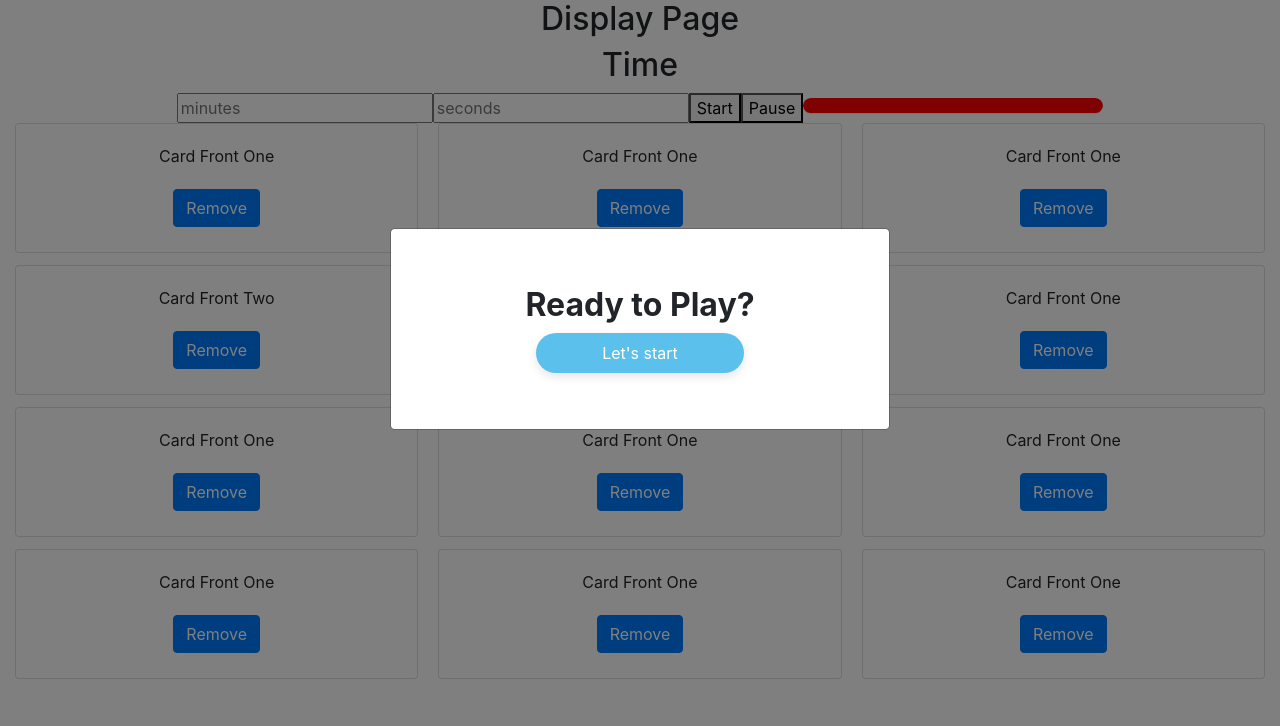
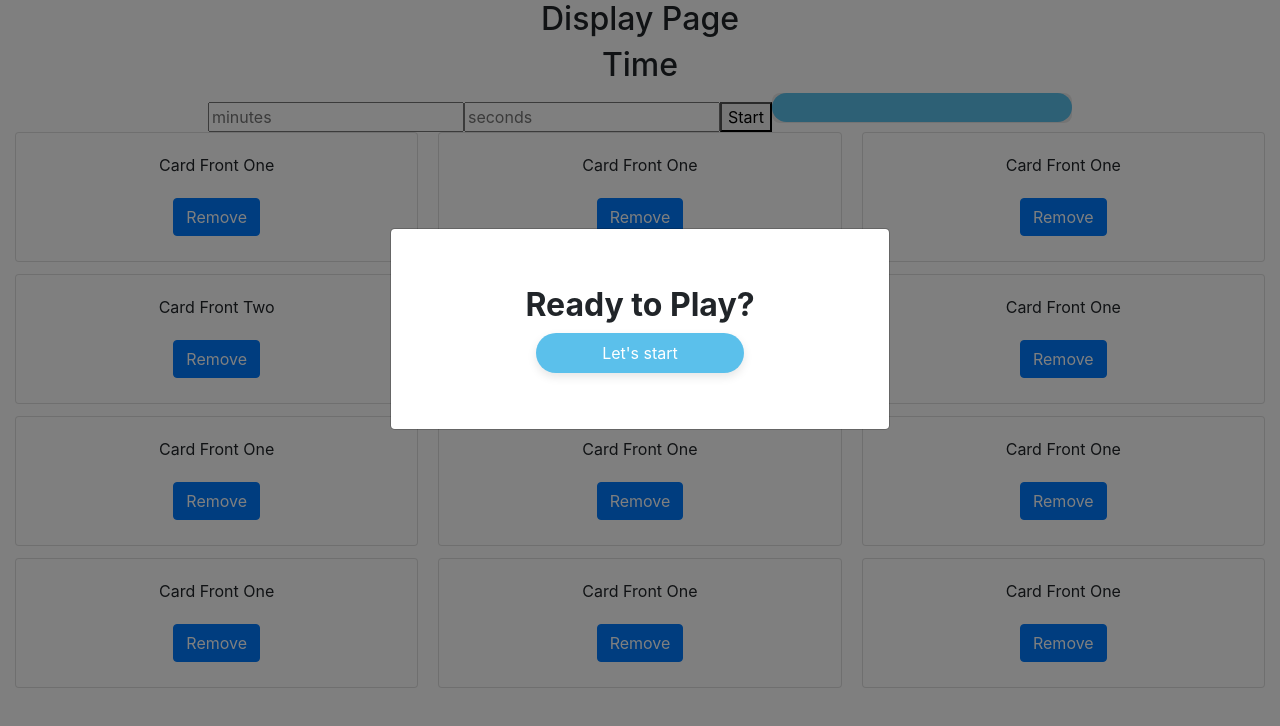
Before and after one commit to cortezd334/tacherspet, a React (Create React App) app in the folder teacherspet-frontend/: page /present in a window 1280 px wide. Shown: the top 726 px of the page. Built offline with nearby package versions, Linux system fonts and the light colour scheme.

Commit message:
button toggle

```diff
--- a/teacherspet-frontend/src/components/Timer.js
+++ b/teacherspet-frontend/src/components/Timer.js
@@ -4,6 +4,7 @@ const Timer = ({ start }) => {
 
     const [remainder, setRemainder] = useState(0)
     const [after, setAfter] = useState(0)
+    const [play, setPlay] = useState(false)
 
     let prog = (remainder/start) * 300
     let newProg = (after/start) * 300
@@ -12,6 +13,7 @@ const Timer = ({ start }) => {
     const handleClick = () => {
 
         setRemainder(start)
+        setPlay(true)
 
         if(after > 0) {
             time = setInterval(() => {
@@ -28,17 +30,22 @@ const Timer = ({ start }) => {
 
     const clickHandler = () => {
         setAfter(remainder)
+        setPlay(false)
     }
+
+    console.log(remainder)
+    console.log('after', after)
+    console.log('play', play)
 
     return (
         <>
+        {/* <button onClick={handleClick}>Start</button>
+        <button onClick={clickHandler}>Pause</button> */}
+            {play ?
+                <button onClick={clickHandler}>Pause</button>
+                :
                 <button onClick={handleClick}>Start</button>
-        <button onClick={clickHandler}>Pause</button>
-            {/* {pause ?
-                <button onClick={handleClick}>Start</button>
-                :
-                <button onClick={clickHandler}>Pause</button>
-            } */}
+            }
             { after > 0 ?
             (<div className='progress'>
                 <div style={{width: `${newProg}px`}} className='bar'></div>
--- a/teacherspet-frontend/src/containers/TimerContainer.js
+++ b/teacherspet-frontend/src/containers/TimerContainer.js
@@ -24,10 +24,6 @@ const TimerContainer = () => {
 
     //only taking the first number of sec eg. 50 would be 5
 
-    const pauseTimer = () => {
-        //figure out how to pause interval
-    }
-
 
         return (
             <>
--- a/teacherspet-frontend/src/index.css
+++ b/teacherspet-frontend/src/index.css
@@ -217,15 +217,19 @@ code {
   background-color: rgb(233, 233, 233);
   border-radius: .5rem;
   width: 300px;
+  height: 30px;
   align-self: center;
 }
 
 .bar {
-  background-color: red;
-  height: 15px;
+  background-color: #5BC0EB;
+  height: 29px;
   border-radius: 1rem;
 }
+
+/* color for pause/stop button background: #C22F08;*/
 /* end of progress bar */
+
 /* Modal */
 
 .modal-content {
```
Also changed, not shown: 1 other file (tests, documents, lock files or other folders). Lines whose indentation alone changed are shown as unchanged.
